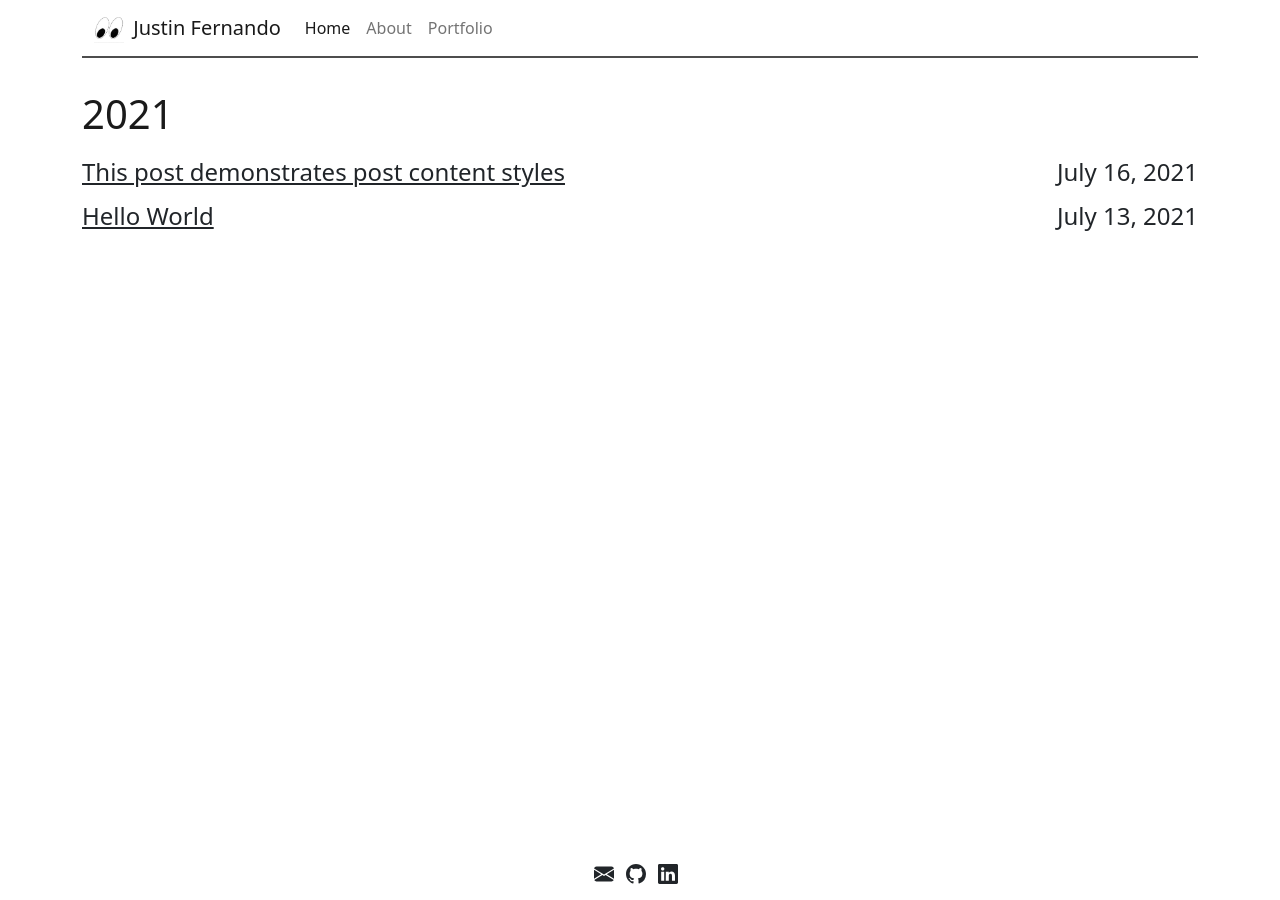
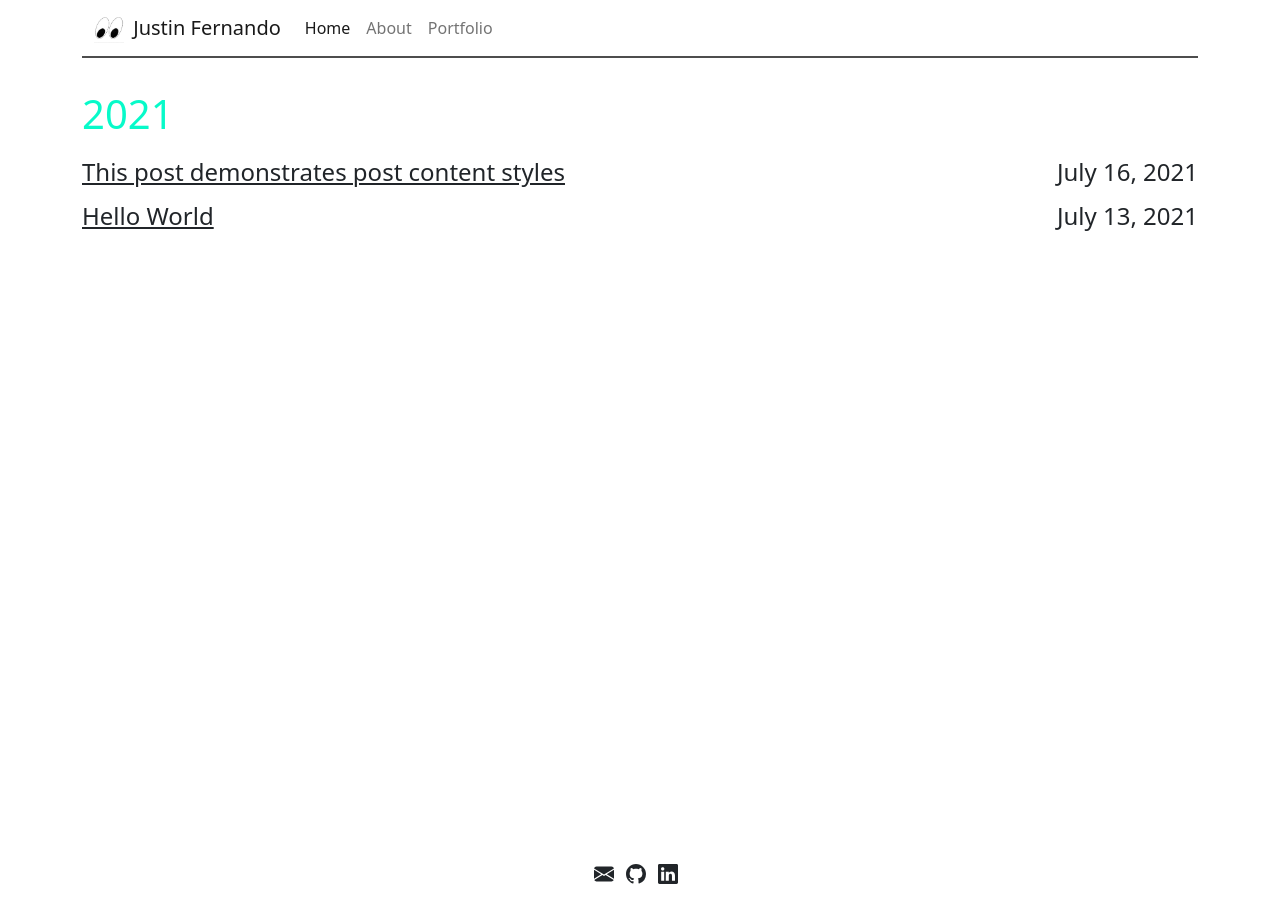
Before and after one commit to jfernando-work/jfernando-work.github.io, a Jekyll site: the page built from index.html, in a window 1280 px wide. Built offline with Jekyll 4.4.1, drawn with Linux system fonts in a browser that asks for light colours.

Commit message:
updating text color

```diff
--- a/assets/css/styles.scss
+++ b/assets/css/styles.scss
@@ -6,7 +6,7 @@
 @import "main";
 
 h1, .h1 {
-    color: #1a1a1a; /* dark gray */
+    color: #07fac9; /* dark gray */
   }
 
 h2, .h2 {
```
